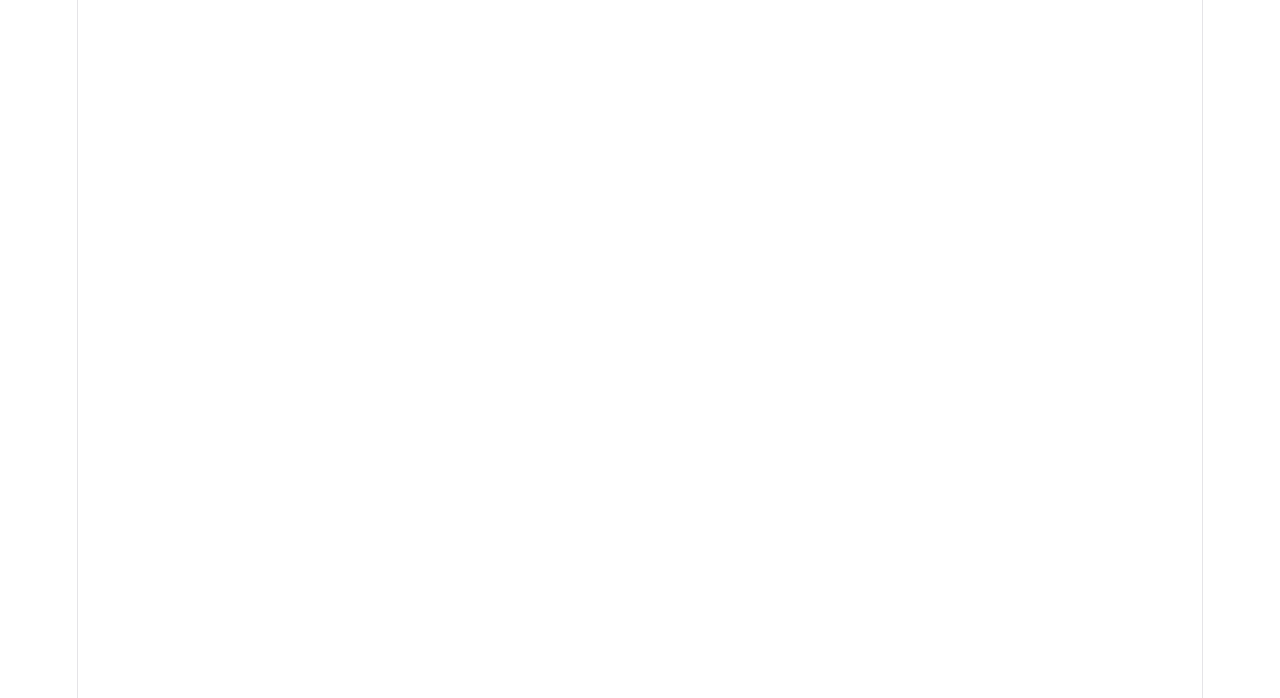
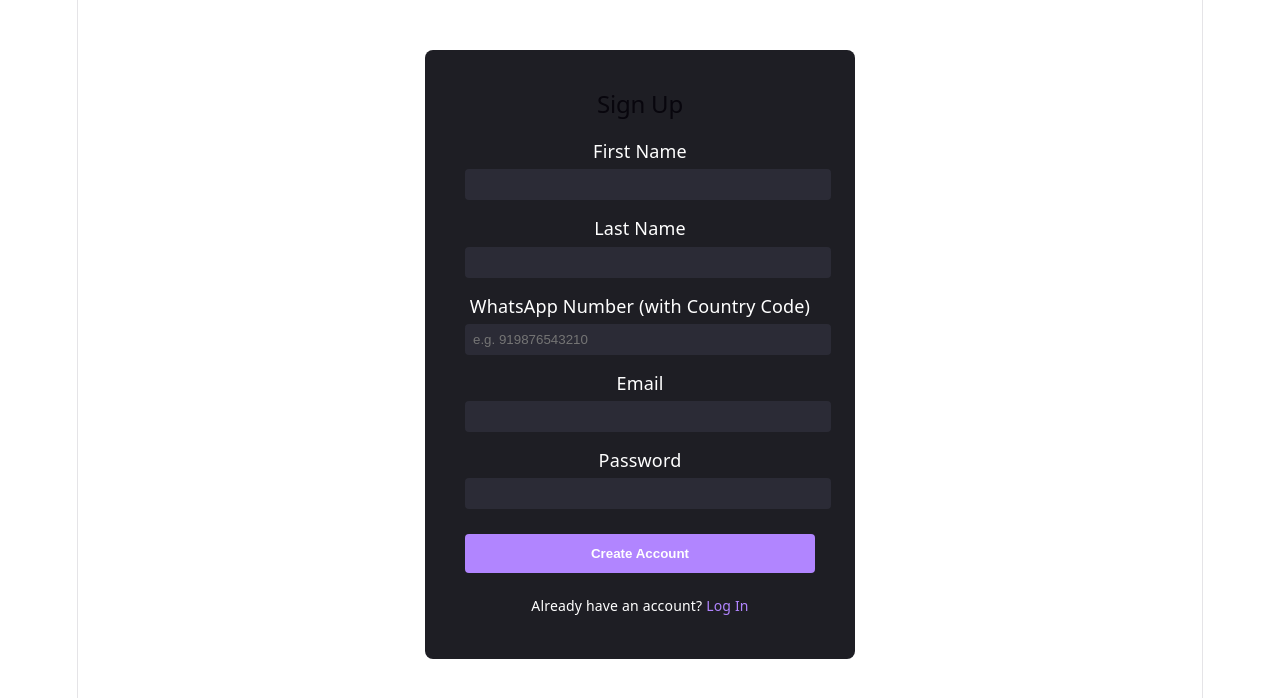
Before and after one commit to PankajBhagat17/student-marketplace, a React (Vite) app in the folder client/: page /register in a window 1280 px wide. Before the commit this address had no page. Shown: the top 698 px of the page. Built offline with nearby package versions, Linux system fonts and the light colour scheme.

Commit message:
Feat: Complete WhatsApp integration and DB updates

```diff
--- a/client/src/App.tsx
+++ b/client/src/App.tsx
@@ -1,6 +1,7 @@
 import { Routes, Route, Navigate } from 'react-router-dom';
 import Login from './pages/Login';
 import Dashboard from './pages/Dashboard';
+import Register from './pages/Register';
 
 const ProtectedRoute = ({ children }: { children: JSX.Element }) => {
   const token = localStorage.getItem('token');
@@ -12,6 +13,7 @@ function App() {
     <Routes>
       <Route path="/" element={<Navigate to="/login" replace />} />
       <Route path="/login" element={<Login />} />
+      <Route path="/register" element={<Register />} />
       <Route
         path="/dashboard"
         element={
--- a/client/src/pages/Login.tsx
+++ b/client/src/pages/Login.tsx
@@ -1,7 +1,7 @@
 // client/src/pages/Login.tsx
 import { useState } from 'react';
 import axios from 'axios';
-import { useNavigate } from 'react-router-dom';
+import { useNavigate, Link } from 'react-router-dom'; // <-- Added Link here
 
 export default function Login() {
   const [email, setEmail] = useState('');
@@ -69,6 +69,12 @@ export default function Login() {
             Log In
           </button>
         </form>
+
+        {/* --- NEW SIGN UP LINK --- */}
+        <p style={{ textAlign: 'center', marginTop: '20px', fontSize: '14px', color: '#a0a0b0' }}>
+          Don't have an account? <Link to="/register" style={{ color: '#b185ff', textDecoration: 'none' }}>Sign Up</Link>
+        </p>
+
       </div>
     </div>
   );
--- /dev/null
+++ b/client/src/pages/Register.tsx
@@ -0,0 +1,106 @@
+// client/src/pages/Register.tsx
+import React, { useState } from 'react';
+
+const Register = () => {
+  const [firstName, setFirstName] = useState('');
+  const [lastName, setLastName] = useState('');
+  const [email, setEmail] = useState('');
+  const [password, setPassword] = useState('');
+  const [phoneNumber, setPhoneNumber] = useState(''); // <-- NEW STATE
+  const [error, setError] = useState('');
+  const [success, setSuccess] = useState('');
+
+  const handleSubmit = async (e: React.FormEvent) => {
+    e.preventDefault();
+    setError('');
+    setSuccess('');
+
+    try {
+      const response = await fetch('https://student-marketplace-ho49.onrender.com/api/auth/register', {
+        method: 'POST',
+        headers: { 'Content-Type': 'application/json' },
+        body: JSON.stringify({
+          first_name: firstName,
+          last_name: lastName,
+          email: email,
+          password: password,
+          phone_number: phoneNumber, // <-- SEND TO BACKEND
+        }),
+      });
+
+      const data = await response.json();
+
+      if (!response.ok) {
+        throw new Error(data.error || 'Registration failed.');
+      }
+
+      setSuccess('Account created successfully! You can now go log in.');
+
+      // Clear the form
+      setFirstName('');
+      setLastName('');
+      setEmail('');
+      setPassword('');
+      setPhoneNumber(''); // <-- CLEAR FIELD
+
+    } catch (err: any) {
+      setError(err.message);
+    }
+  };
+
+  return (
+    <div style={{ display: 'flex', justifyContent: 'center', marginTop: '50px' }}>
+      <div style={{ background: '#1e1e24', padding: '40px', borderRadius: '8px', color: 'white', width: '350px' }}>
+        <h2 style={{ textAlign: 'center', marginBottom: '20px' }}>Sign Up</h2>
+
+        <form onSubmit={handleSubmit} style={{ display: 'flex', flexDirection: 'column', gap: '15px' }}>
+          <div>
+            <label>First Name</label>
+            <input type="text" required value={firstName} onChange={(e) => setFirstName(e.target.value)} style={{ width: '100%', padding: '8px', marginTop: '5px', borderRadius: '4px', border: 'none', background: '#2b2b36', color: 'white' }} />
+          </div>
+
+          <div>
+            <label>Last Name</label>
+            <input type="text" required value={lastName} onChange={(e) => setLastName(e.target.value)} style={{ width: '100%', padding: '8px', marginTop: '5px', borderRadius: '4px', border: 'none', background: '#2b2b36', color: 'white' }} />
+          </div>
+
+          {/* --- NEW PHONE NUMBER INPUT --- */}
+          <div>
+            <label>WhatsApp Number (with Country Code)</label>
+            <input
+              type="text"
+              required
+              placeholder="e.g. 919876543210"
+              value={phoneNumber}
+              onChange={(e) => setPhoneNumber(e.target.value)}
+              style={{ width: '100%', padding: '8px', marginTop: '5px', borderRadius: '4px', border: 'none', background: '#2b2b36', color: 'white' }}
+            />
+          </div>
+
+          <div>
+            <label>Email</label>
+            <input type="email" required value={email} onChange={(e) => setEmail(e.target.value)} style={{ width: '100%', padding: '8px', marginTop: '5px', borderRadius: '4px', border: 'none', background: '#2b2b36', color: 'white' }} />
+          </div>
+
+          <div>
+            <label>Password</label>
+            <input type="password" required value={password} onChange={(e) => setPassword(e.target.value)} style={{ width: '100%', padding: '8px', marginTop: '5px', borderRadius: '4px', border: 'none', background: '#2b2b36', color: 'white' }} />
+          </div>
+
+          {error && <div style={{ color: '#ff6b6b', background: '#3b1f1f', padding: '10px', borderRadius: '4px', textAlign: 'center' }}>{error}</div>}
+          {success && <div style={{ color: '#51cf66', background: '#1f3b24', padding: '10px', borderRadius: '4px', textAlign: 'center' }}>{success}</div>}
+
+          <button type="submit" style={{ padding: '12px', background: '#b185ff', color: 'white', border: 'none', borderRadius: '4px', cursor: 'pointer', fontWeight: 'bold', marginTop: '10px' }}>
+            Create Account
+          </button>
+        </form>
+
+        <p style={{ textAlign: 'center', marginTop: '20px', fontSize: '14px' }}>
+          Already have an account? <a href="/login" style={{ color: '#b185ff', textDecoration: 'none' }}>Log In</a>
+        </p>
+      </div>
+    </div>
+  );
+};
+
+export default Register;
```
Also changed, not shown: client/src/pages/Dashboard.tsx (+56 -85 lines), 2 other files (tests, documents, lock files or other folders).
